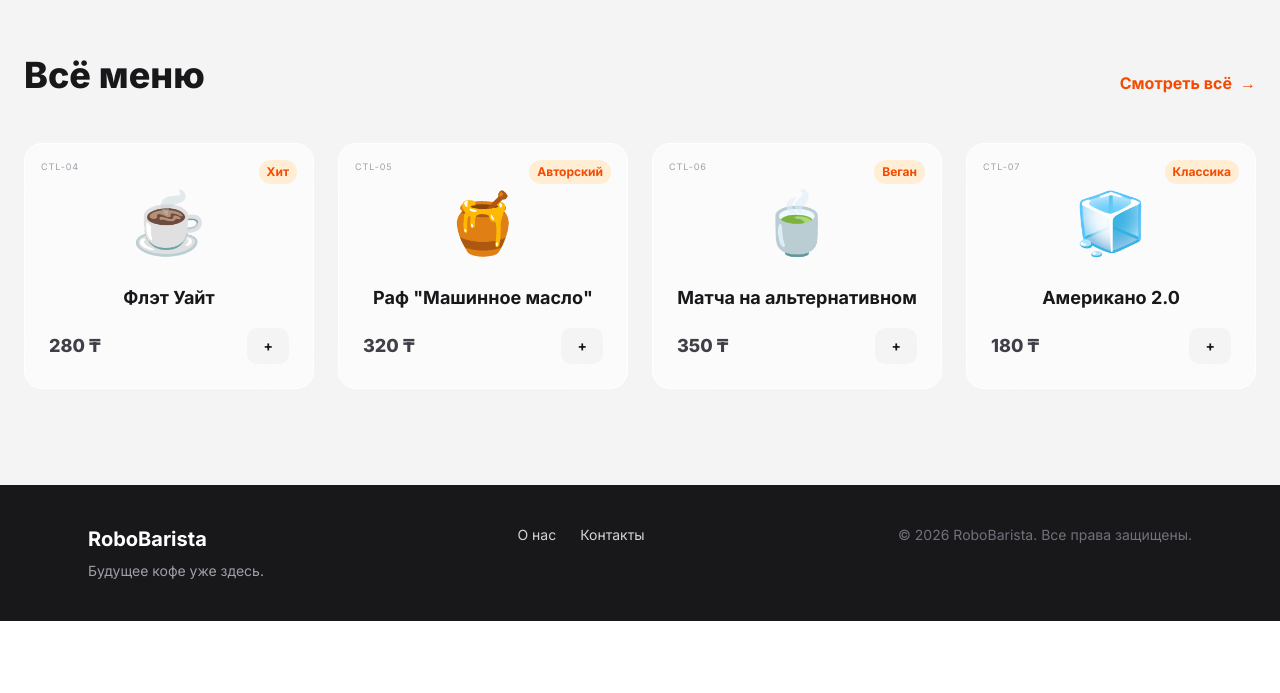
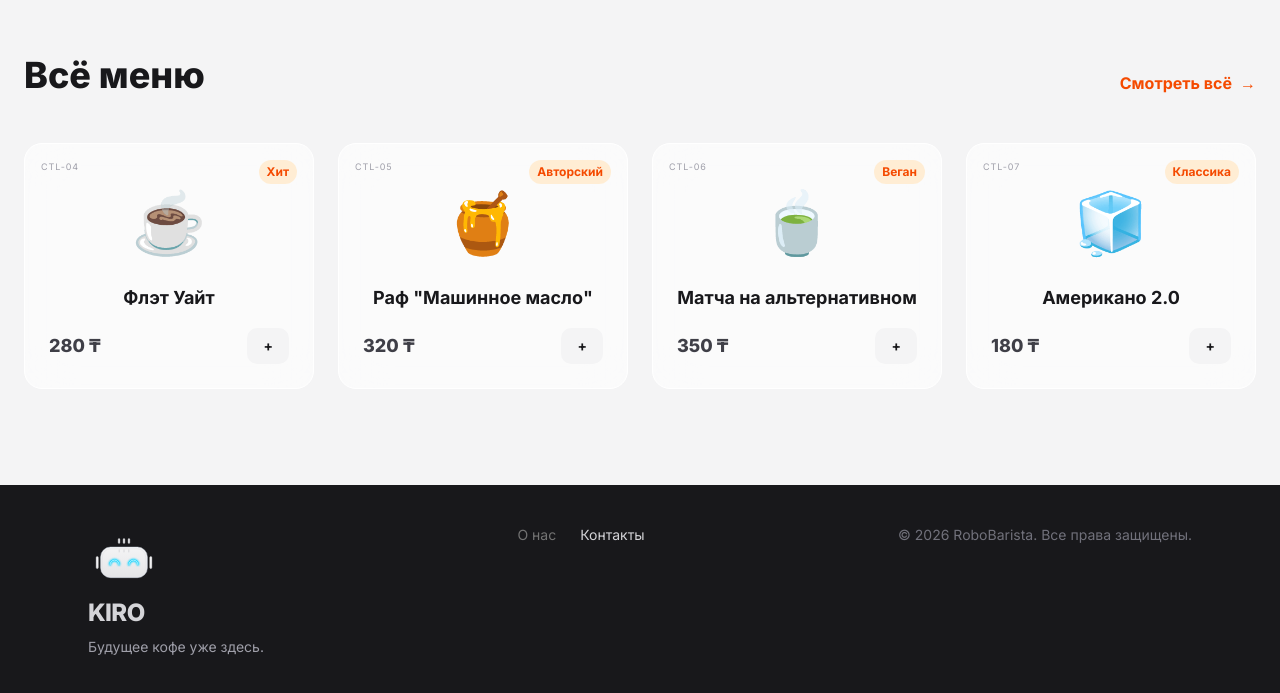
Before and after one commit to IDGAFw/Robobarista, a Next.js app: page /Robobarista/ in a window 1280 px wide. Shown: the part 1725-2418 px from the top of the page. Before the commit the page ends 2346 px from the top, so only its background shows below. Built offline with nearby package versions, Linux system fonts and the light colour scheme.

Commit message:
Добавлен логотип а также исправлено отображение названия

```diff
--- a/src/components/layout/footer.tsx
+++ b/src/components/layout/footer.tsx
@@ -1,4 +1,74 @@
 // src/components/Footer.tsx
+import Link from 'next/link';
+
+
+function KiroLogo({ className }: { className?: string }) {
+return (
+    <div className={`relative inline-block ${className}`}>
+      <svg xmlns="http://www.w3.org/2000/svg" viewBox="0 0 320 220" width="100%" height="100%">
+        <defs>
+
+          <filter id="neon-glow" x="-50%" y="-50%" width="200%" height="200%">
+            <feGaussianBlur stdDeviation="5" result="blur1" />
+            <feGaussianBlur stdDeviation="2" result="blur2" />
+            <feMerge>
+              <feMergeNode in="blur1" />
+              <feMergeNode in="blur2" />
+              <feMergeNode in="SourceGraphic" />
+            </feMerge>
+          </filter>
+
+
+          <linearGradient id="silver-body" x1="0%" y1="0%" x2="0%" y2="100%">
+            <stop offset="0%" stopColor="#F4F4F5" />
+            <stop offset="100%" stopColor="#E4E4E7" />
+          </linearGradient>
+        </defs>
+
+
+        <g fill="#E4E4E7" stroke="#D4D4D8" strokeWidth="1.5">
+          <rect x="134" y="10" width="8" height="22" rx="4" />
+          <rect x="156" y="10" width="8" height="22" rx="4" />
+          <rect x="178" y="10" width="8" height="22" rx="4" />
+        </g>
+
+
+        <rect x="36" y="90" width="10" height="54" rx="5" fill="url(#silver-body)" stroke="#D4D4D8" strokeWidth="1.5" />
+        <rect x="40" y="96" width="2" height="42" rx="1" fill="#FFFFFF" opacity="0.8" />
+
+
+        <rect x="274" y="90" width="10" height="54" rx="5" fill="url(#silver-body)" stroke="#D4D4D8" strokeWidth="1.5" />
+        <rect x="278" y="96" width="2" height="42" rx="1" fill="#FFFFFF" opacity="0.8" />
+
+
+        <rect x="56" y="48" width="208" height="136" rx="44" fill="url(#silver-body)" stroke="#CBD5E1" strokeWidth="2" />
+
+
+        <rect x="64" y="56" width="192" height="120" rx="36" fill="none" stroke="#E4E4E7" strokeWidth="3" />
+
+
+        <g fill="#D4D4D8">
+          <rect x="136" y="58" width="6" height="14" rx="3" opacity="0.7" />
+          <rect x="157" y="58" width="6" height="14" rx="3" opacity="0.7" />
+          <rect x="178" y="58" width="6" height="14" rx="3" opacity="0.7" />
+        </g>
+
+
+        <g fill="none" strokeLinecap="round">
+
+          <path d="M 98 126 A 18 18 0 0 1 138 126" stroke="#00D2FF" strokeWidth="7" filter="url(#neon-glow)" opacity="0.9" />
+
+          <path d="M 98 126 A 18 18 0 0 1 138 126" stroke="#FFFFFF" strokeWidth="3" />
+
+
+          <path d="M 182 126 A 18 18 0 0 1 222 126" stroke="#00D2FF" strokeWidth="7" filter="url(#neon-glow)" opacity="0.9" />
+
+          <path d="M 182 126 A 18 18 0 0 1 222 126" stroke="#FFFFFF" strokeWidth="3" />
+        </g>
+      </svg>
+    </div>
+  );
+}
 
 export default function Footer() {
   return (
@@ -7,16 +77,24 @@ export default function Footer() {
 
         {/* Логотип / Название */}
         <div className="flex flex-col items-center md:items-start text-center md:text-left">
-          <span className="text-xl font-bold text-white font-mono hover:text-zinc-200 transition-colors duration-300 cursor-default">
-            RoboBarista
-          </span>
+          <KiroLogo className="h-16 w-16 shrink-0 text-zinc-900 sm:h-18 sm:w-18" />
+          <span className="font-extrabold text-2xl tracking-tight">KIRO</span>
           <p className="mt-2 text-sm text-zinc-400">Будущее кофе уже здесь.</p>
         </div>
 
         {/* Навигация */}
         <nav className="flex flex-wrap justify-center gap-4 text-sm md:gap-6">
-          <a href="#" className="transition-all duration-300 hover:text-white hover:-translate-y-0.5">О нас</a>
-          <a href="#" className="transition-all duration-300 hover:text-white hover:-translate-y-0.5">Контакты</a>
+          <Link
+            href="/about"
+            className="text-muted-foreground transition-all duration-300 hover:text-foreground hover:-translate-y-0.5 focus:outline-none focus:text-foreground"
+          >
+            О нас
+          </Link>
+          <Link
+          href="/contacts"
+          className="transition-all duration-300 hover:text-white hover:-translate-y-0.5">
+            Контакты
+          </Link>
         </nav>
 
         {/* Копирайт */}
```
